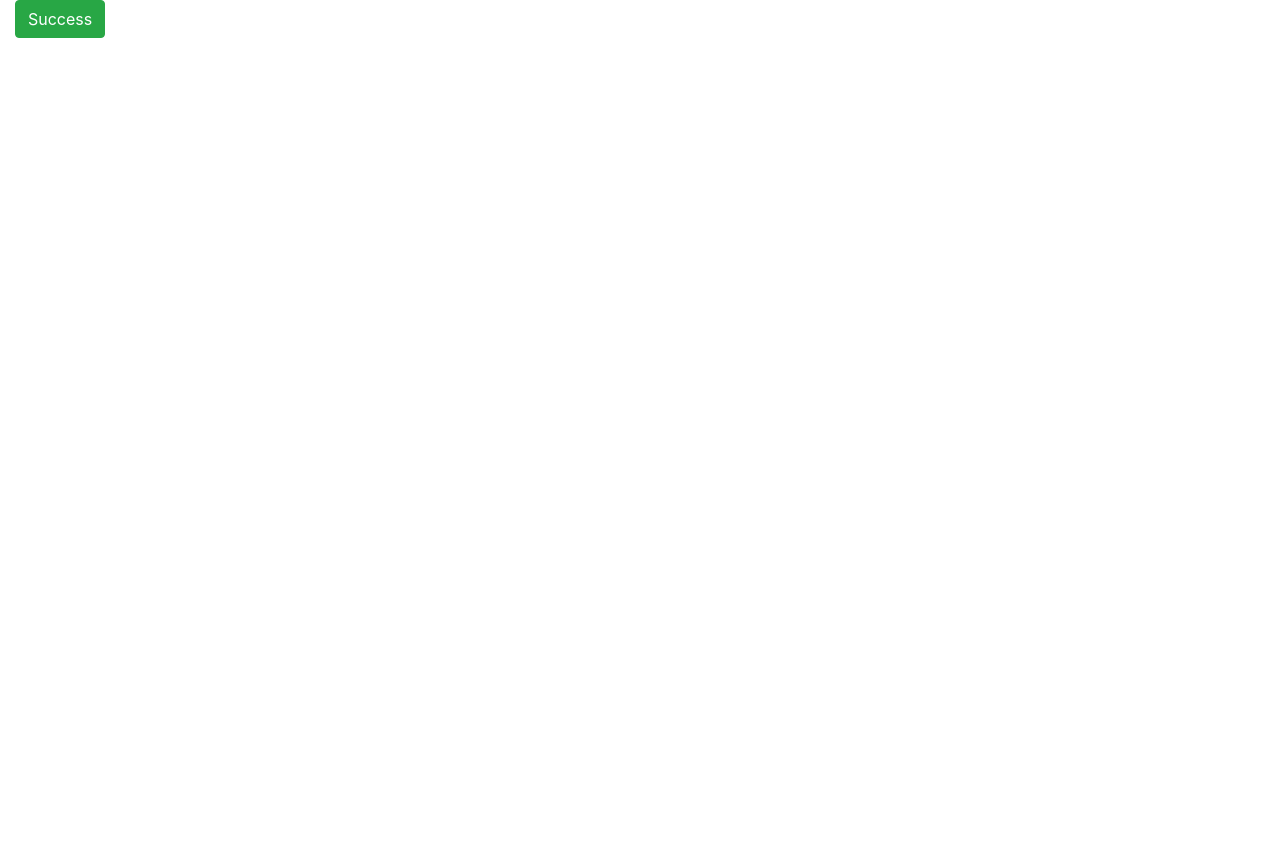
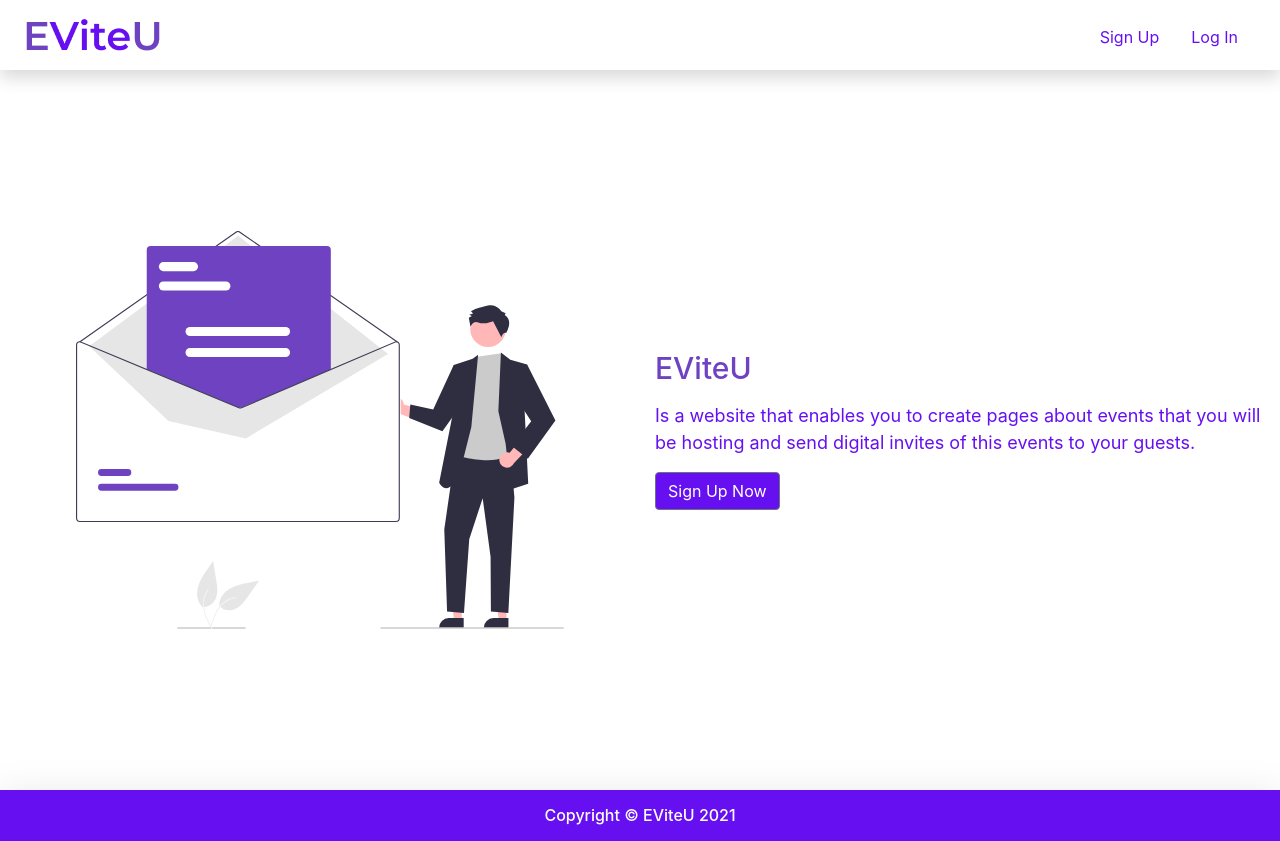
Before and after one commit to henrico28/eviteu, a React (Create React App) app: page / in a window 1280 px wide. Before the commit the page ends 800 px from the top, so only its background shows below. Built offline with nearby package versions, Linux system fonts and the light colour scheme.

Commit message:
[ADD] Home Page

```diff
--- /dev/null
+++ b/src/Components/Footer/index.js
@@ -0,0 +1,21 @@
+import React from "react";
+import { Container, Row, Col } from "reactstrap";
+import { Wrapper } from "./style";
+
+const Footer = (props) => {
+  return (
+    <Wrapper>
+      <Container className="wrapper-footer shadow-lg" fluid>
+        <Row>
+          <Col>
+            <h1 className="text-center text-white footer-text mt-2">
+              Copyright © EViteU 2021
+            </h1>
+          </Col>
+        </Row>
+      </Container>
+    </Wrapper>
+  );
+};
+
+export default Footer;
--- /dev/null
+++ b/src/Components/Footer/style.js
@@ -0,0 +1,21 @@
+import styled from "styled-components";
+
+export const Wrapper = styled.div`
+  .wrapper-footer {
+    overflow-x: hidden;
+    background-color: var(--indigo);
+    padding: 8px;
+
+    @media only screen and (max-width: 600px) {
+      .footer-text {
+        font-size: 12px;
+      }
+    }
+
+    @media only screen and (min-width: 800px) {
+      .footer-text {
+        font-size: 16px;
+      }
+    }
+  }
+`;
--- /dev/null
+++ b/src/Components/NavBar/index.js
@@ -0,0 +1,51 @@
+import React, { useState } from "react";
+import { Link } from "react-router-dom";
+import {
+  Collapse,
+  Navbar,
+  NavbarToggler,
+  NavbarBrand,
+  Nav,
+  NavItem,
+  NavLink,
+} from "reactstrap";
+import { Wrapper } from "./style";
+
+import logo from "./../../Assets/Image/Profile/Logo.png";
+
+const NavBar = (props) => {
+  const [isOpen, setIsOpen] = useState(false);
+
+  const toggle = () => {
+    setIsOpen(!isOpen);
+  };
+
+  return (
+    <Wrapper>
+      <div className="wrapper-navbar shadow">
+        <Navbar color="faded" light expand="md">
+          <NavbarBrand tag={Link} to="/">
+            <img src={logo} alt="Logo EViteU" />
+          </NavbarBrand>
+          <NavbarToggler onClick={toggle} />
+          <Collapse isOpen={isOpen} navbar>
+            <Nav className="ml-auto mt-1" navbar>
+              <NavItem className="mx-2">
+                <NavLink className="navbar-menu" href="signup">
+                  Sign Up
+                </NavLink>
+              </NavItem>
+              <NavItem className="mx-2">
+                <NavLink className="navbar-menu" href="login">
+                  Log In
+                </NavLink>
+              </NavItem>
+            </Nav>
+          </Collapse>
+        </Navbar>
+      </div>
+    </Wrapper>
+  );
+};
+
+export default NavBar;
--- /dev/null
+++ b/src/Components/NavBar/style.js
@@ -0,0 +1,16 @@
+import styled from "styled-components";
+
+export const Wrapper = styled.div`
+  .wrapper-navbar {
+    padding: 5px 10px 5px 10px;
+
+    .navbar-menu {
+      color: var(--indigo);
+    }
+
+    .navbar-menu:hover {
+      color: var(--white);
+      background-color: var(--indigo);
+    }
+  }
+`;
--- a/src/Components/index.js
+++ b/src/Components/index.js
@@ -1 +1,3 @@
 // Import Components Here
+export { default as NavBar } from "./NavBar";
+export { default as Footer } from "./Footer";
--- a/src/Container/index.js
+++ /dev/null
@@ -1 +0,0 @@
-// Import Pages Here
--- /dev/null
+++ b/src/Containers/Profile/index.js
@@ -0,0 +1,38 @@
+import React from "react";
+import { Container, Row, Col, Button } from "reactstrap";
+import { Wrapper } from "./style";
+
+import illustration from "../../Assets/Image/Profile/illustration.svg";
+
+const Profile = (props) => {
+  return (
+    <Wrapper>
+      <Container className="wrapper-profile" fluid>
+        <Row className="justify-content-center align-items-center wrapper-content">
+          <Col md={6} className="d-flex justify-content-center">
+            <img
+              src={illustration}
+              className="profile-illustration"
+              alt="invitation"
+            />
+          </Col>
+          <Col md={6} className="profile-description">
+            <h3 className="description-title text-xs-center text-md-left my-3">
+              EViteU
+            </h3>
+            <p className="description-text text-xs-center text-md-left my-3">
+              Is a website that enables you to create pages about events that
+              you will be hosting and send digital invites of this events to
+              your guests.
+            </p>
+            <div className="wrapper-description-button my-3">
+              <Button className="description-button">Sign Up Now</Button>
+            </div>
+          </Col>
+        </Row>
+      </Container>
+    </Wrapper>
+  );
+};
+
+export default Profile;
--- /dev/null
+++ b/src/Containers/Profile/style.js
@@ -0,0 +1,74 @@
+import styled from "styled-components";
+
+export const Wrapper = styled.div`
+  .wrapper-profile {
+    .wrapper-content {
+      min-height: 90vh;
+    }
+
+    .profile-illustration {
+      width: 80%;
+      height: auto;
+    }
+
+    @media only screen and (max-width: 600px) {
+      .profile-illustration {
+        margin: -60px 0 -60px 0;
+      }
+    }
+
+    .profile-description {
+      @media only screen and (max-width: 600px) {
+        .description-title {
+          color: var(--purple);
+          font-size: 24px;
+          text-align: center;
+        }
+
+        .description-text {
+          color: var(--indigo);
+          font-size: 16px;
+          text-align: center;
+        }
+
+        .wrapper-description-button {
+          display: flex;
+          justify-content: center;
+
+          .description-button {
+            color: white;
+            background-color: var(--indigo);
+          }
+        }
+      }
+
+      @media only screen and (min-width: 800px) {
+        .description-title {
+          color: var(--purple);
+          font-size: 30px;
+        }
+
+        .description-text {
+          color: var(--indigo);
+          font-size: 18px;
+        }
+        .wrapper-description-button {
+          .description-button {
+            color: white;
+            background-color: var(--indigo);
+          }
+        }
+      }
+
+      .description-button:hover {
+        background-color: #570ecc;
+      }
+    }
+  }
+
+  @media only screen and (max-width: 600px) {
+    .wrapper-profile {
+      margin-bottom: 70px;
+    }
+  }
+`;
--- /dev/null
+++ b/src/Containers/_layout/index.js
@@ -0,0 +1,14 @@
+import React from "react";
+import { NavBar, Footer } from "../../Components";
+
+const Layout = (props) => {
+  return (
+    <React.Fragment>
+      <NavBar />
+      {props.children}
+      <Footer />
+    </React.Fragment>
+  );
+};
+
+export default Layout;
--- /dev/null
+++ b/src/Containers/index.js
@@ -0,0 +1,3 @@
+// Export Pages Here
+export { default as Layout } from "./_layout";
+export { default as Profile } from "./Profile";
--- a/src/Pages/Beranda/index.js
+++ b/src/Pages/Beranda/index.js
@@ -1,15 +1,11 @@
 import React from "react";
-import { Container, Row, Col, Button } from "reactstrap";
+import { Layout, Profile } from "../../Containers";
 
 const Beranda = (props) => {
   return (
-    <Container fluid>
-      <Row>
-        <Col md={3}>
-          <Button color="success">Success</Button>
-        </Col>
-      </Row>
-    </Container>
+    <Layout>
+      <Profile />
+    </Layout>
   );
 };
 
--- a/src/index.js
+++ b/src/index.js
@@ -5,9 +5,10 @@ import App from "./App";
 import reportWebVitals from "./reportWebVitals";
 
 ReactDOM.render(
-  <React.StrictMode>
+  // <React.StrictMode>
+  <React.Fragment>
     <App />
-  </React.StrictMode>,
+  </React.Fragment>,
   document.getElementById("root")
 );
 
```
Also changed, not shown: src/Assets/Image/Profile/Logo.png (added), src/Assets/Image/Profile/illustration.svg (added).
